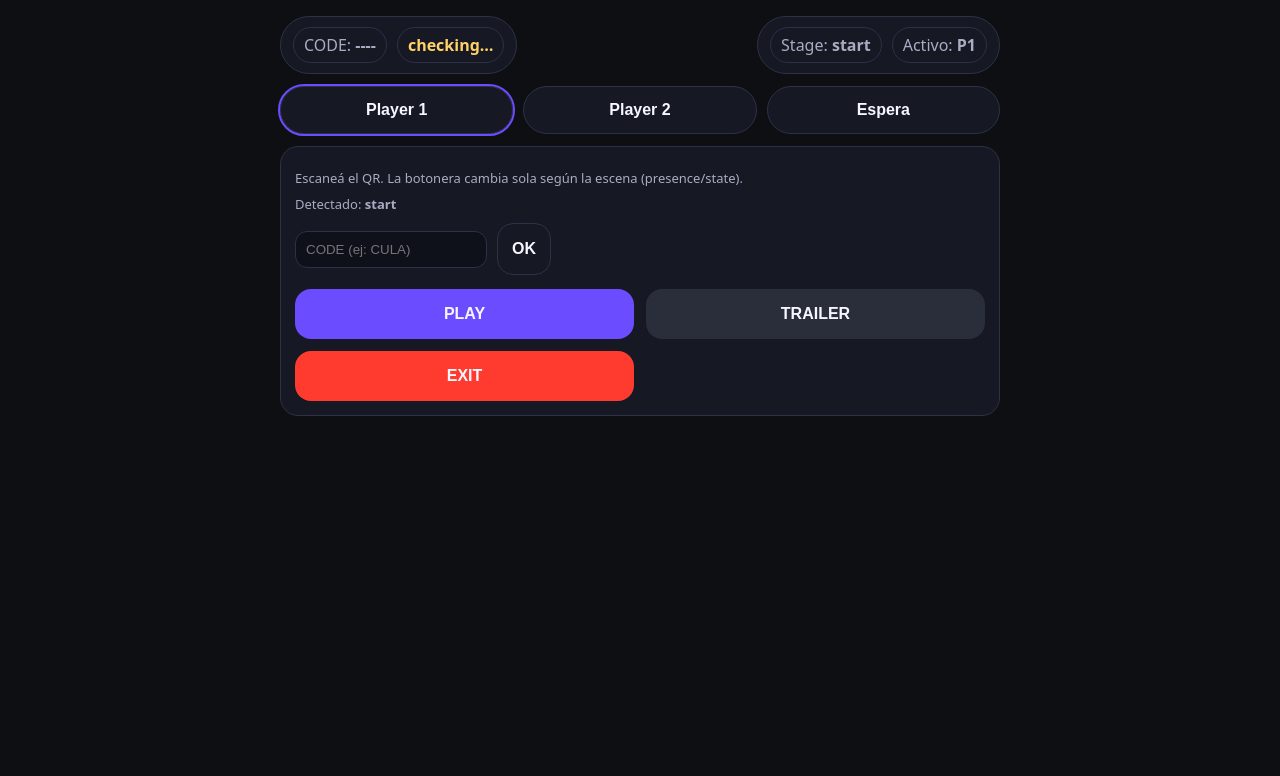
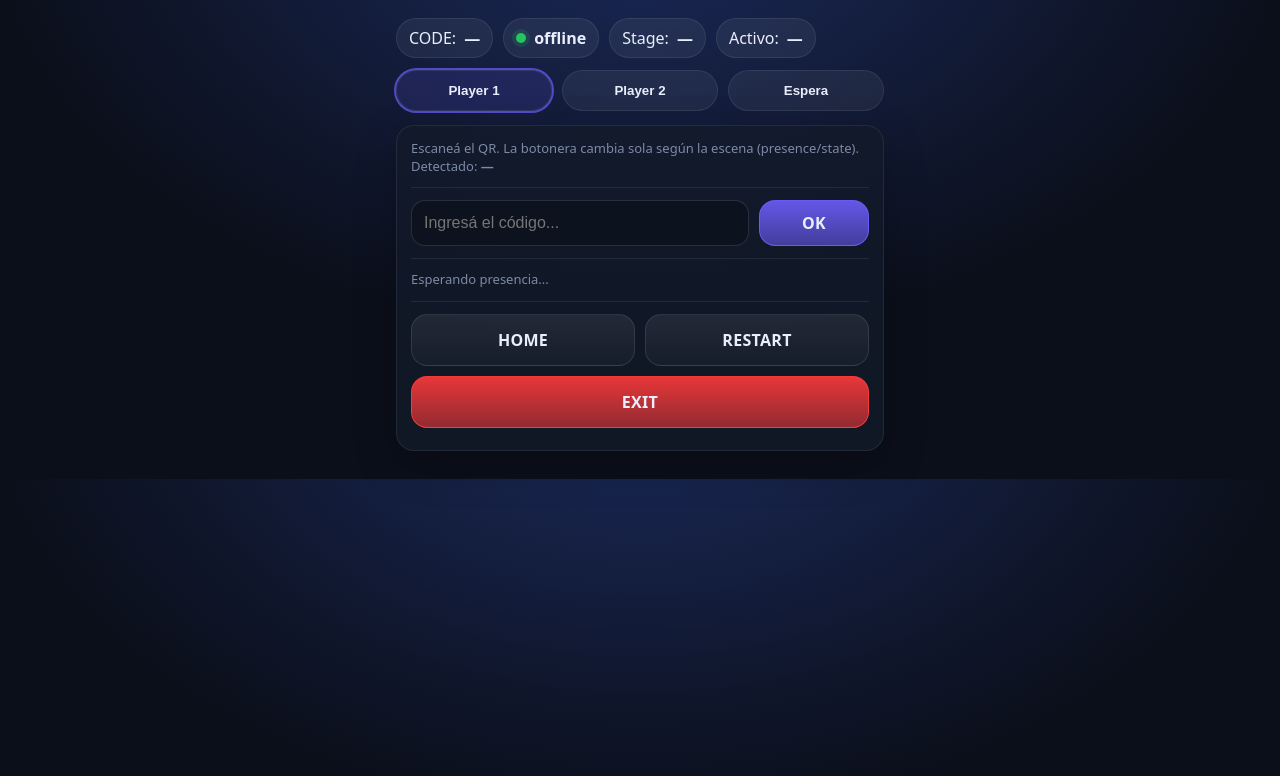
Before and after one commit to yaninaferesin-pixel/angry-remote, a website: page public/index.html in a window 1280 px wide. Drawn offline with Linux system fonts and the light colour scheme.

Commit message:
Update index.html

```diff
--- a/public/index.html
+++ b/public/index.html
@@ -3,228 +3,347 @@
 <head>
   <meta charset="utf-8" />
   <meta name="viewport" content="width=device-width,initial-scale=1" />
-  <title>Angry Remote</title>
+  <title>Remote</title>
   <style>
     :root{
-      --bg:#0e0f13; --panel:#161823; --btn:#2a2d3a; --btn2:#6b4cff; --danger:#ff3b30;
-      --text:#f5f6ff; --muted:#a9acc2; --radius:18px;
-      font-family: system-ui, -apple-system, Segoe UI, Roboto, Arial, sans-serif;
+      --bg:#0b0f1a; --card:#121a2a; --muted:#7d8aa5; --text:#e9eefc;
+      --accent:#6d5efc; --accent2:#00d1ff; --danger:#ff3b3b; --btn:#1a2440;
+      --btn2:#222f55;
+      --radius:18px;
     }
-    body{margin:0;background:var(--bg);color:var(--text);}
-    .wrap{max-width:720px;margin:0 auto;padding:16px;}
-    .top{display:flex;gap:10px;flex-wrap:wrap;align-items:center;justify-content:space-between}
-    .badge{background:var(--panel);border-radius:999px;padding:10px 12px;display:flex;gap:10px;align-items:center;border:1px solid #2d3146}
-    .pill{border:1px solid #2d3146;border-radius:999px;padding:6px 10px;color:var(--muted)}
-    .ok{color:#41d07a;font-weight:700}
-    .warn{color:#ffd166;font-weight:700}
-    .tabs{display:flex;gap:10px;margin:12px 0}
-    .tab{flex:1;background:var(--panel);border:1px solid #2d3146;color:var(--text);padding:14px;border-radius:999px;font-weight:700}
-    .tab.active{outline:2px solid var(--btn2)}
-    .panel{background:var(--panel);border-radius:var(--radius);padding:14px;border:1px solid #2d3146}
-    .row{display:flex;gap:10px;flex-wrap:wrap;align-items:center;justify-content:space-between}
-    input{background:#0f111a;color:var(--text);border:1px solid #2d3146;border-radius:12px;padding:10px}
-    .grid{display:grid;grid-template-columns:1fr 1fr;gap:12px;margin-top:14px}
-    button{
-      border:0;border-radius:16px;padding:16px 14px;font-weight:800;
-      background:var(--btn);color:var(--text);font-size:16px;
+    *{box-sizing:border-box}
+    body{
+      margin:0; font-family:system-ui, -apple-system, Segoe UI, Roboto, Arial;
+      background: radial-gradient(1200px 800px at 50% -100px, #1b2a5c 0%, var(--bg) 55%);
+      color:var(--text);
     }
-    button.primary{background:var(--btn2)}
-    button.danger{background:var(--danger)}
-    button.ghost{background:transparent;border:1px solid #2d3146}
-    .hint{color:var(--muted);font-size:13px;margin-top:8px}
-    .stageLine{color:var(--muted);font-size:13px;margin-top:8px}
+    .wrap{max-width:520px;margin:0 auto;padding:18px 16px 28px}
+    .topRow{display:flex;gap:10px;align-items:center;flex-wrap:wrap}
+    .pill{
+      background:rgba(255,255,255,.06);
+      border:1px solid rgba(255,255,255,.08);
+      padding:8px 12px;border-radius:999px;color:var(--text);
+      display:inline-flex;gap:8px;align-items:center;
+    }
+    .pill b{font-weight:700}
+    .onlineDot{width:10px;height:10px;border-radius:50%;background:#22c55e;box-shadow:0 0 0 4px rgba(34,197,94,.15)}
+    .card{
+      margin-top:14px;
+      background:rgba(18,26,42,.78);
+      border:1px solid rgba(255,255,255,.08);
+      border-radius:var(--radius);
+      padding:14px;
+      box-shadow:0 14px 40px rgba(0,0,0,.25);
+    }
+    .tabs{display:flex;gap:10px;margin-top:12px}
+    .tab{
+      flex:1;
+      background:rgba(255,255,255,.06);
+      border:1px solid rgba(255,255,255,.08);
+      color:var(--text);
+      padding:12px 10px;
+      border-radius:999px;
+      font-weight:700;
+      cursor:pointer;
+    }
+    .tab.active{outline:2px solid rgba(109,94,252,.7); background:rgba(109,94,252,.15)}
+    .muted{color:var(--muted); font-size:13px; line-height:1.35}
+    .row{display:flex;gap:10px}
+    input{
+      width:100%;
+      background:rgba(0,0,0,.25);
+      border:1px solid rgba(255,255,255,.12);
+      color:var(--text);
+      padding:12px 12px;border-radius:14px;
+      outline:none;
+      font-size:16px;
+    }
+    .btn{
+      user-select:none;
+      background:linear-gradient(180deg, rgba(255,255,255,.08), rgba(255,255,255,.03));
+      border:1px solid rgba(255,255,255,.10);
+      color:var(--text);
+      padding:14px 12px;
+      border-radius:16px;
+      font-weight:800;
+      letter-spacing:.3px;
+      cursor:pointer;
+      width:100%;
+      text-align:center;
+    }
+    .btn.small{padding:11px 10px; font-weight:700}
+    .btn.accent{background:linear-gradient(180deg, rgba(109,94,252,.9), rgba(109,94,252,.55)); border-color:rgba(109,94,252,.9)}
+    .btn.alt{background:linear-gradient(180deg, rgba(0,209,255,.55), rgba(0,209,255,.25)); border-color:rgba(0,209,255,.55)}
+    .btn.danger{background:linear-gradient(180deg, rgba(255,59,59,.9), rgba(255,59,59,.55)); border-color:rgba(255,59,59,.9)}
+    .grid2{display:grid;grid-template-columns:1fr 1fr; gap:10px}
+    .grid3{display:grid;grid-template-columns:1fr 1fr 1fr; gap:10px}
+    .sectionTitle{font-weight:900; margin:8px 2px 10px; font-size:14px; color:#cfe0ff; opacity:.95}
+    .divider{height:1px;background:rgba(255,255,255,.08); margin:12px 0}
+    .hint{font-size:12px; color:var(--muted); margin-top:8px}
+    .warn{color:#ffd36e}
   </style>
 </head>
 <body>
   <div class="wrap">
-    <div class="top">
-      <div class="badge">
-        <div class="pill">CODE: <b id="codeLabel">----</b></div>
-        <div class="pill"><span id="status" class="warn">checking…</span></div>
-      </div>
-      <div class="badge">
-        <span class="pill">Stage: <b id="stageLabel">---</b></span>
-        <span class="pill">Activo: <b id="activeLabel">---</b></span>
-      </div>
+
+    <div class="topRow">
+      <div class="pill"><span>CODE:</span> <b id="roomCode">—</b></div>
+      <div class="pill"><span class="onlineDot"></span> <b id="onlineTxt">offline</b></div>
+      <div class="pill"><span>Stage:</span> <b id="stageTxt">—</b></div>
+      <div class="pill"><span>Activo:</span> <b id="activeTxt">—</b></div>
     </div>
 
     <div class="tabs">
       <button class="tab active" id="tabP1">Player 1</button>
       <button class="tab" id="tabP2">Player 2</button>
-      <button class="tab" id="tabW">Espera</button>
+      <button class="tab" id="tabWait">Espera</button>
     </div>
 
-    <div class="panel">
-      <div class="row">
-        <div>
-          <div class="hint">Escaneá el QR. La botonera cambia sola según la escena (presence/state).</div>
-          <div class="stageLine">Detectado: <b id="stageLabel2">---</b></div>
-        </div>
-        <div class="row">
-          <input id="codeInput" placeholder="CODE (ej: CULA)" style="width:170px" />
-          <button class="ghost" id="saveCode">OK</button>
-        </div>
+    <div class="card">
+      <div class="muted">
+        Escaneá el QR. La botonera cambia sola según la escena (presence/state).<br/>
+        Detectado: <b id="detectedTxt">—</b>
       </div>
 
-      <div id="buttons" class="grid"></div>
+      <div class="divider"></div>
+
+      <div class="row">
+        <input id="codeInput" placeholder="Ingresá el código..." />
+        <div class="btn small accent" id="btnSetCode" style="max-width:110px">OK</div>
+      </div>
+
+      <div class="divider"></div>
+
+      <!-- CONTENIDO DINÁMICO -->
+      <div id="content"></div>
+
+      <div class="divider"></div>
+
+      <div class="grid2">
+        <div class="btn" id="btnHome">HOME</div>
+        <div class="btn" id="btnRestart">RESTART</div>
+      </div>
+      <div style="margin-top:10px">
+        <div class="btn danger" id="btnExit">EXIT</div>
+      </div>
+
+      <div class="hint" id="debugHint"></div>
     </div>
   </div>
 
 <script>
-  const qs = new URLSearchParams(location.search);
+  // ===============================
+  // Estado UI
+  // ===============================
+  let uiMode = "P1"; // "P1" | "P2" | "WAIT"
+  let roomCode = localStorage.getItem("ROOM_CODE") || "";
+  const $ = (id)=>document.getElementById(id);
 
-  const state = {
-    code: (qs.get("code") || "").toUpperCase().trim(),
-    player: "P1",
-    stage: "start",   // start | trailer | select | level | wait
-    active: "P1"
-  };
-
-  const codeLabel = document.getElementById("codeLabel");
-  const codeInput = document.getElementById("codeInput");
-  const stageLabel = document.getElementById("stageLabel");
-  const stageLabel2 = document.getElementById("stageLabel2");
-  const activeLabel = document.getElementById("activeLabel");
-  const buttonsEl = document.getElementById("buttons");
-  const statusEl = document.getElementById("status");
-
-  let failCount = 0;
-
-  function setPlayer(p){
-    state.player = p;
-    document.getElementById("tabP1").classList.toggle("active", p==="P1");
-    document.getElementById("tabP2").classList.toggle("active", p==="P2");
-    document.getElementById("tabW").classList.toggle("active", p==="WAIT");
-    renderButtons();
-  }
-
-  function setCode(c){
-    state.code = (c||"").toUpperCase().trim();
-    codeLabel.textContent = state.code || "----";
-    codeInput.value = state.code;
-
-    const url = new URL(location.href);
-    if (state.code) url.searchParams.set("code", state.code);
-    else url.searchParams.delete("code");
-    history.replaceState({}, "", url.toString());
-  }
-
-  function setStage(s){
-    state.stage = s || "start";
-    stageLabel.textContent = state.stage;
-    stageLabel2.textContent = state.stage;
-    renderButtons();
-  }
-
-  function setActive(a){
-    state.active = a || "---";
-    activeLabel.textContent = state.active;
-  }
-
-  async function send(cmd){
-    if(!state.code){ alert("Falta CODE"); return; }
+  // ===============================
+  // Helpers: commands
+  // ===============================
+  async function sendCmd(cmd){
+    if(!roomCode){
+      setHint("⚠️ Primero poné el CODE y tocá OK.");
+      return;
+    }
     try{
-      await fetch("/api/send",{
-        method:"POST",
-        headers:{ "Content-Type":"application/json" },
-        body: JSON.stringify({ code: state.code, cmd })
-      });
-      navigator.vibrate?.(25);
+      const res = await fetch(`/cmd?code=${encodeURIComponent(roomCode)}&c=${encodeURIComponent(cmd)}`);
+      const json = await res.json().catch(()=>null);
+      setHint(`✅ cmd: ${cmd}`);
+      return json;
     }catch(e){
-      // si Render está dormido, puede fallar
+      setHint("❌ Error enviando cmd.");
     }
   }
 
-  const BUTTONS = {
-    start: [
-      ["PLAY", "PLAY", "primary"],
-      ["TRAILER", "TRAILER", ""],
-      ["EXIT", "EXIT", "danger"]
-    ],
-    trailer: [
-      ["CLOSE TRAILER", "EXITTRAILER", "primary"],
-      ["EXIT", "EXIT", "danger"]
-    ],
-    select: [
-      ["LEFT", "LEFT", ""],
-      ["RIGHT", "RIGHT", ""],
-      ["PLAY", "PLAY", "primary"],
-      ["HOME", "HOME", ""],
-      ["EXIT", "EXIT", "danger"]
-    ],
-    level: [
-      ["HOME", "HOME", ""],
-      ["RESTART", "RESTART", ""],
-      ["EXIT", "EXIT", "danger"]
-    ],
-    wait: [
-      ["LINDA 0", "LINDAACCION0", "primary"],
-      ["LINDA 1", "LINDAACCION1", "primary"],
-      ["LINDA 2", "LINDAACCION2", "primary"],
-      ["LINDA 3", "LINDAACCION3", "primary"]
-    ]
+  function setHint(t){ $("debugHint").textContent = t || ""; }
+
+  // ===============================
+  // Tabs
+  // ===============================
+  function setTab(mode){
+    uiMode = mode;
+    $("tabP1").classList.toggle("active", mode==="P1");
+    $("tabP2").classList.toggle("active", mode==="P2");
+    $("tabWait").classList.toggle("active", mode==="WAIT");
+    renderContent(lastPresence);
+  }
+
+  $("tabP1").onclick = ()=>setTab("P1");
+  $("tabP2").onclick = ()=>setTab("P2");
+  $("tabWait").onclick = ()=>setTab("WAIT");
+
+  // ===============================
+  // Code input
+  // ===============================
+  $("codeInput").value = roomCode;
+  $("roomCode").textContent = roomCode || "—";
+
+  $("btnSetCode").onclick = ()=>{
+    roomCode = $("codeInput").value.trim().toUpperCase();
+    localStorage.setItem("ROOM_CODE", roomCode);
+    $("roomCode").textContent = roomCode || "—";
+    setHint(roomCode ? "✅ Code seteado." : "⚠️ Sin code.");
   };
 
-  function renderButtons(){
-    const list = BUTTONS[state.stage] || BUTTONS.start;
-    buttonsEl.innerHTML = "";
+  // ===============================
+  // Botones globales
+  // ===============================
+  $("btnHome").onclick = ()=>sendCmd("HOME");
+  $("btnRestart").onclick = ()=>sendCmd("RESTART");
+  $("btnExit").onclick = ()=>sendCmd("EXIT");
 
-    for(const [label, cmd, css] of list){
-      const b = document.createElement("button");
-      b.textContent = label;
-      if(css) b.classList.add(css);
+  // ===============================
+  // Presence polling
+  // ===============================
+  let lastPresence = null;
 
-      b.onclick = () => {
-        if(state.player === "WAIT"){
-          send(`WAIT_${cmd}`);
-        }else{
-          send(`${state.player}_${cmd}`);
-        }
-      };
+  async function pollPresence(){
+    if(!roomCode){
+      $("onlineTxt").textContent = "offline";
+      $("stageTxt").textContent = "—";
+      $("activeTxt").textContent = "—";
+      $("detectedTxt").textContent = "—";
+      renderContent(null);
+      return;
+    }
 
-      buttonsEl.appendChild(b);
+    try{
+      const res = await fetch(`/presence?code=${encodeURIComponent(roomCode)}`);
+      const data = await res.json();
+
+      lastPresence = data;
+
+      const online = !!data?.online;
+      $("onlineTxt").textContent = online ? "online" : "offline";
+      $("stageTxt").textContent = data?.stage || "—";
+      $("detectedTxt").textContent = data?.stage || "—";
+      $("activeTxt").textContent = data?.active || "—";
+
+      renderContent(data);
+    }catch(e){
+      $("onlineTxt").textContent = "offline";
     }
   }
 
-  async function pollState(){
-    if(!state.code) return;
+  // ===============================
+  // Render dinámico por stage
+  // ===============================
+  function renderContent(presence){
+    const el = $("content");
+    el.innerHTML = "";
 
-    try{
-      const r = await fetch(`/api/state?code=${encodeURIComponent(state.code)}`, { cache:"no-store" });
-      const j = await r.json();
+    const stage = presence?.stage || "";
+    const active = presence?.active || ""; // "P1" "P2" ...
 
-      if(j && j.ok){
-        failCount = 0;
-        statusEl.textContent = "online";
-        statusEl.className = "ok";
-
-        if(j.stage && j.stage !== state.stage) setStage(j.stage);
-        if(j.active) setActive(j.active);
-      }else{
-        failCount++;
-      }
-    }catch(e){
-      failCount++;
+    if(!stage){
+      el.innerHTML = `<div class="muted">Esperando presencia...</div>`;
+      return;
     }
 
-    // Si falla 3 veces seguidas, recién ahí mostramos checking
-    if(failCount >= 3){
-      statusEl.textContent = "checking…";
-      statusEl.className = "warn";
+    // -------- stage: select --------
+    if(stage === "select"){
+      el.innerHTML = `
+        <div class="sectionTitle">Selección de nivel</div>
+        <div class="grid2">
+          <div class="btn" id="btnLeft">LEFT</div>
+          <div class="btn" id="btnRight">RIGHT</div>
+        </div>
+        <div style="margin-top:10px">
+          <div class="btn accent" id="btnPlay">PLAY</div>
+        </div>
+        <div class="hint">Tip: si no cambia, revisá que Unity esté enviando presence "select".</div>
+      `;
+      $("btnLeft").onclick = ()=>sendCmd("LEFT");
+      $("btnRight").onclick = ()=>sendCmd("RIGHT");
+      $("btnPlay").onclick = ()=>sendCmd("PLAY");
+      return;
     }
+
+    // -------- stage: wait --------
+    if(stage === "wait"){
+      el.innerHTML = `
+        <div class="sectionTitle">Espera</div>
+        <div class="muted">Modo espera. Podés usar esto para UI de “preparando turno”.</div>
+        <div class="grid2" style="margin-top:10px">
+          <div class="btn alt" id="btnWaitOk">OK</div>
+          <div class="btn" id="btnWaitBack">BACK</div>
+        </div>
+      `;
+      $("btnWaitOk").onclick = ()=>sendCmd("WAIT_OK");
+      $("btnWaitBack").onclick = ()=>sendCmd("WAIT_BACK");
+      return;
+    }
+
+    // -------- stage: level --------
+    if(stage === "level"){
+      // Elegimos qué panel mostrar:
+      // - Si Unity manda active=P1/P2, respetamos eso
+      // - Si no manda, usamos el tab manual (uiMode)
+      const who = (active==="P1"||active==="P2") ? active : (uiMode==="WAIT" ? "P1" : uiMode);
+
+      // ⚠️ Ajustá estos CMD si Unity espera otros strings
+      const cmds = {
+        RITA: "RITA",
+        CARPINCHITA: "CARPINCHITA",
+        OVEJITA: "OVEJITA",
+        PATITO: "PATITO",
+        VAQUITA_PELUDA: "VAQUITA_PELUDA",
+        PODER_ARGENTINO: "PODER_ARGENTINO",
+        END: "END"
+      };
+
+      el.innerHTML = `
+        <div class="sectionTitle">Nivel (${who})</div>
+        <div class="muted">
+          Si no aparecen acciones, asegurate que presence.stage sea <b>level</b>.
+          <br/>Activo detectado: <b>${active || "—"}</b>
+        </div>
+
+        <div class="divider"></div>
+
+        <div class="sectionTitle">Elegir personaje</div>
+        <div class="grid2">
+          <div class="btn" id="btnRita">Rita</div>
+          <div class="btn" id="btnCarpin">Carpinchita</div>
+          <div class="btn" id="btnOvej">Ovejita</div>
+          <div class="btn" id="btnPat">Patito</div>
+        </div>
+
+        <div style="margin-top:10px" class="grid2">
+          <div class="btn" id="btnVaq">Vaquita Peluda</div>
+          <div class="btn alt" id="btnPowerArg">Poder Argentino</div>
+        </div>
+
+        <div style="margin-top:10px">
+          <div class="btn" id="btnEnd">End</div>
+        </div>
+
+        <div class="hint warn">
+          Si tocás y Unity no reacciona: es porque el string del comando no coincide con lo que Unity parsea.
+          Ajustalo en este index.html (sendCmd).
+        </div>
+      `;
+
+      $("btnRita").onclick = ()=>sendCmd(cmds.RITA);
+      $("btnCarpin").onclick = ()=>sendCmd(cmds.CARPINCHITA);
+      $("btnOvej").onclick = ()=>sendCmd(cmds.OVEJITA);
+      $("btnPat").onclick = ()=>sendCmd(cmds.PATITO);
+      $("btnVaq").onclick = ()=>sendCmd(cmds.VAQUITA_PELUDA);
+      $("btnPowerArg").onclick = ()=>sendCmd(cmds.PODER_ARGENTINO);
+      $("btnEnd").onclick = ()=>sendCmd(cmds.END);
+
+      return;
+    }
+
+    // -------- default --------
+    el.innerHTML = `<div class="muted">Stage desconocido: <b>${stage}</b></div>`;
   }
 
-  document.getElementById("tabP1").onclick = () => setPlayer("P1");
-  document.getElementById("tabP2").onclick = () => setPlayer("P2");
-  document.getElementById("tabW").onclick  = () => setPlayer("WAIT");
-  document.getElementById("saveCode").onclick = () => setCode(codeInput.value);
-
-  setCode(state.code);
-  setStage("start");
-  setActive("P1");
-  renderButtons();
-
-  setInterval(pollState, 600);
+  // Loop
+  pollPresence();
+  setInterval(pollPresence, 700);
 </script>
 </body>
 </html>
```
